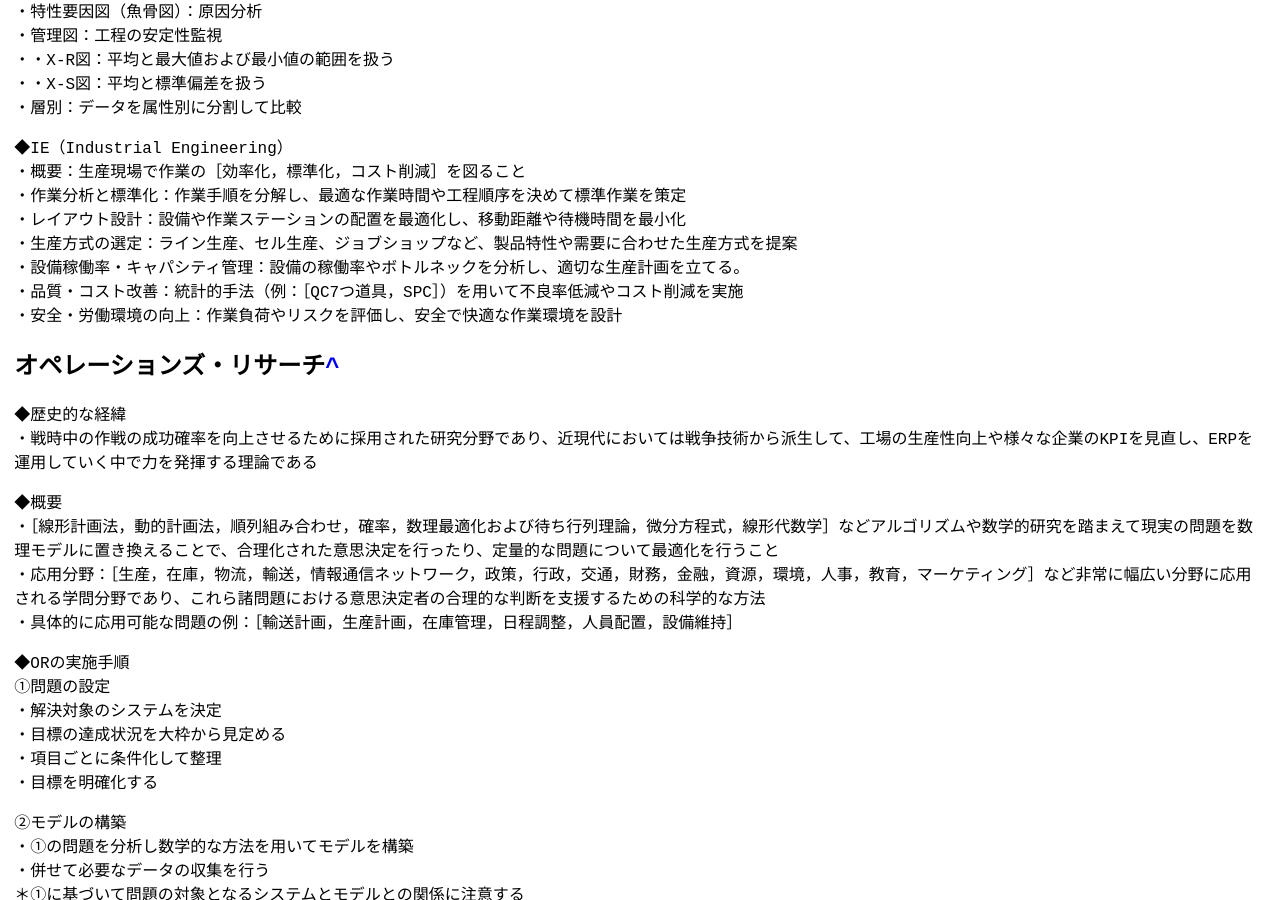
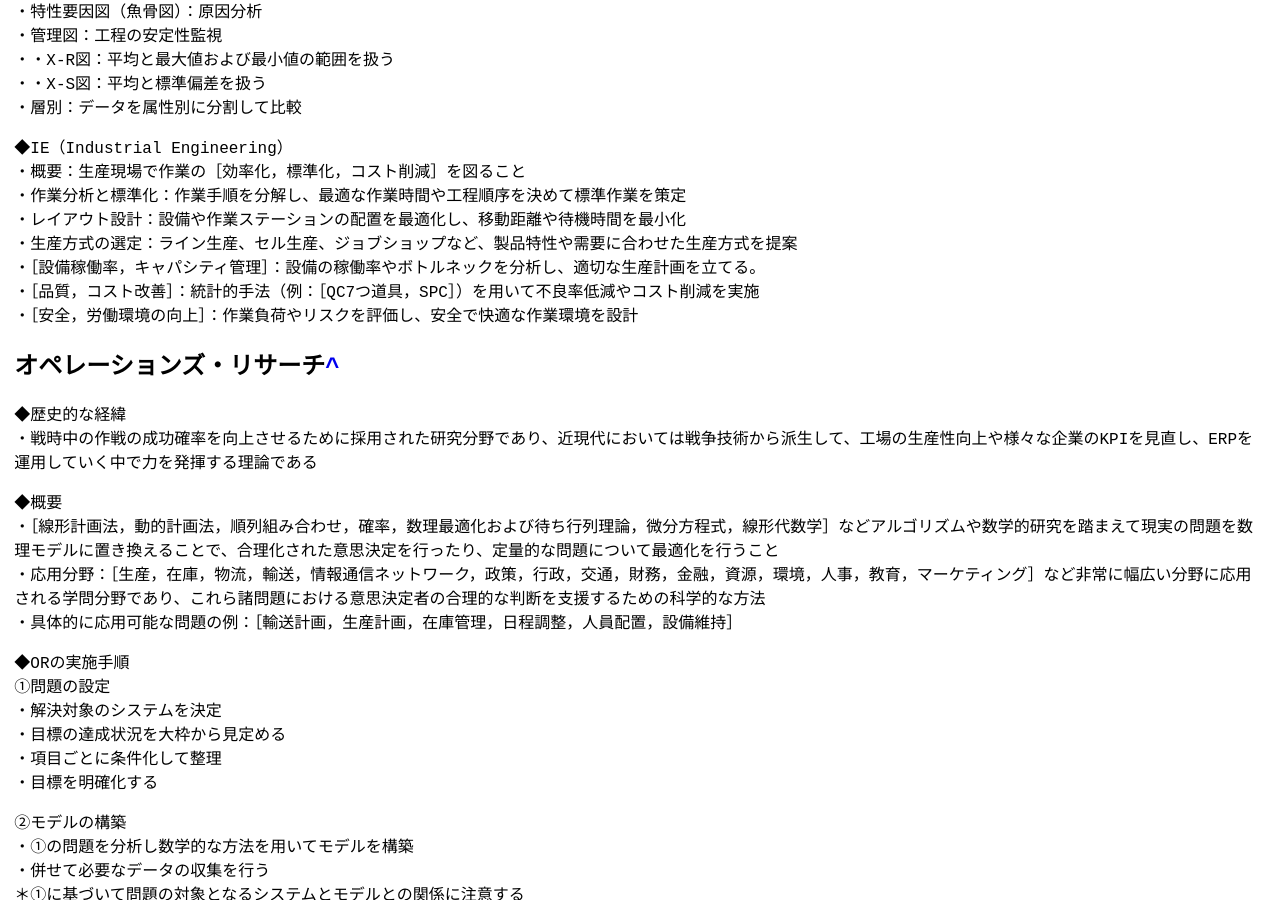
Before and after one commit to zoldof/algo-notes-ci, a Jekyll site: the page built from docs/dist/seikan1/index.md, in a window 1280 px wide and 900 px high, scrolled down 341 px. Built offline with Jekyll 4.4.1, drawn with Linux system fonts in a browser that asks for light colours.

Commit message:
Update index.md

```diff
--- a/docs/dist/seikan1/index.md
+++ b/docs/dist/seikan1/index.md
@@ -28,9 +28,9 @@ title: 生産管理 基礎
 ・作業分析と標準化：作業手順を分解し、最適な作業時間や工程順序を決めて標準作業を策定
 ・レイアウト設計：設備や作業ステーションの配置を最適化し、移動距離や待機時間を最小化
 ・生産方式の選定：ライン生産、セル生産、ジョブショップなど、製品特性や需要に合わせた生産方式を提案
-・設備稼働率・キャパシティ管理：設備の稼働率やボトルネックを分析し、適切な生産計画を立てる。
-・品質・コスト改善：統計的手法（例：［QC7つ道具，SPC］）を用いて不良率低減やコスト削減を実施
-・安全・労働環境の向上：作業負荷やリスクを評価し、安全で快適な作業環境を設計
+・［設備稼働率，キャパシティ管理］：設備の稼働率やボトルネックを分析し、適切な生産計画を立てる。
+・［品質，コスト改善］：統計的手法（例：［QC7つ道具，SPC］）を用いて不良率低減やコスト削減を実施
+・［安全，労働環境の向上］：作業負荷やリスクを評価し、安全で快適な作業環境を設計
 
 ## オペレーションズ・リサーチ
 
```
